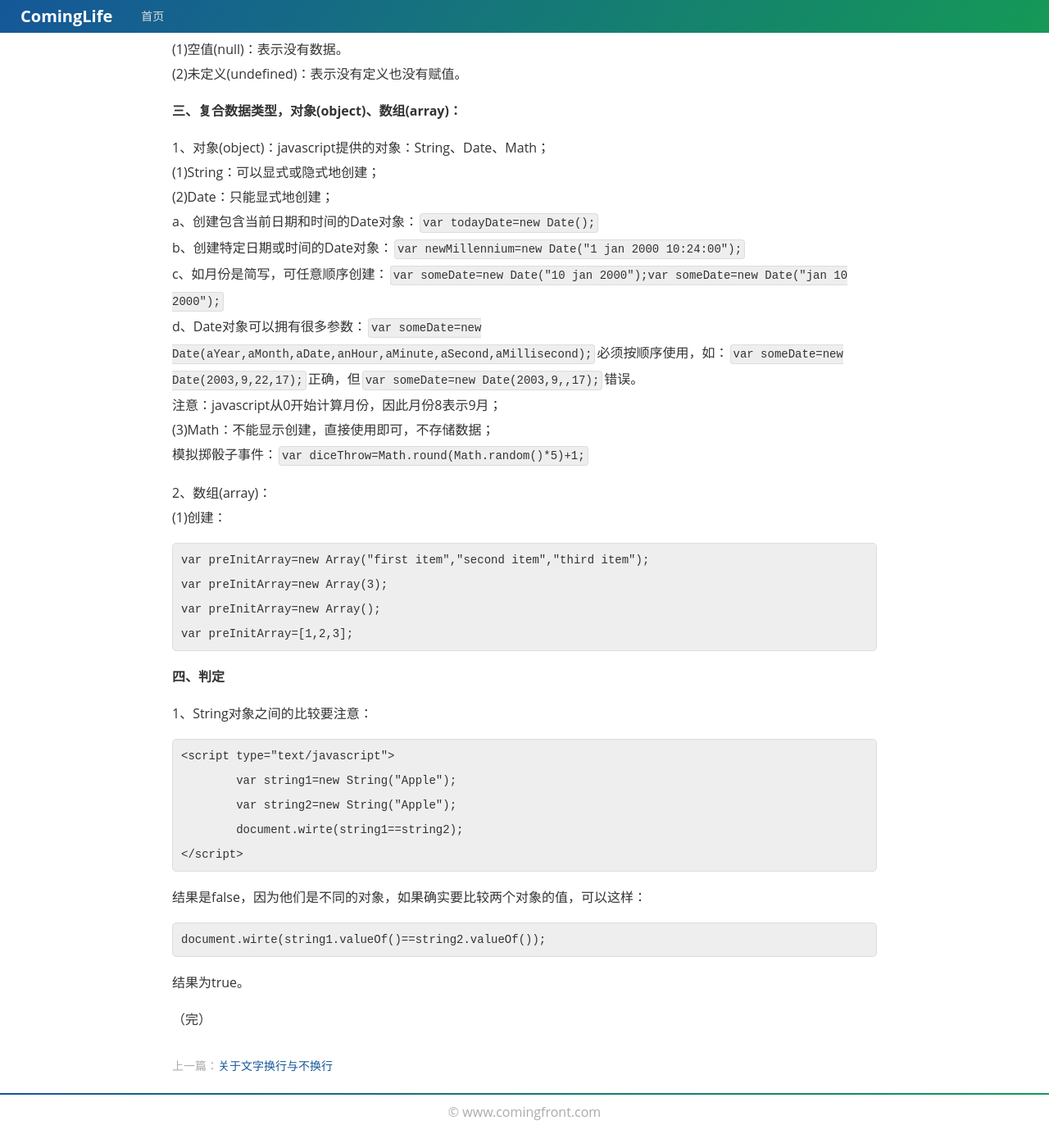
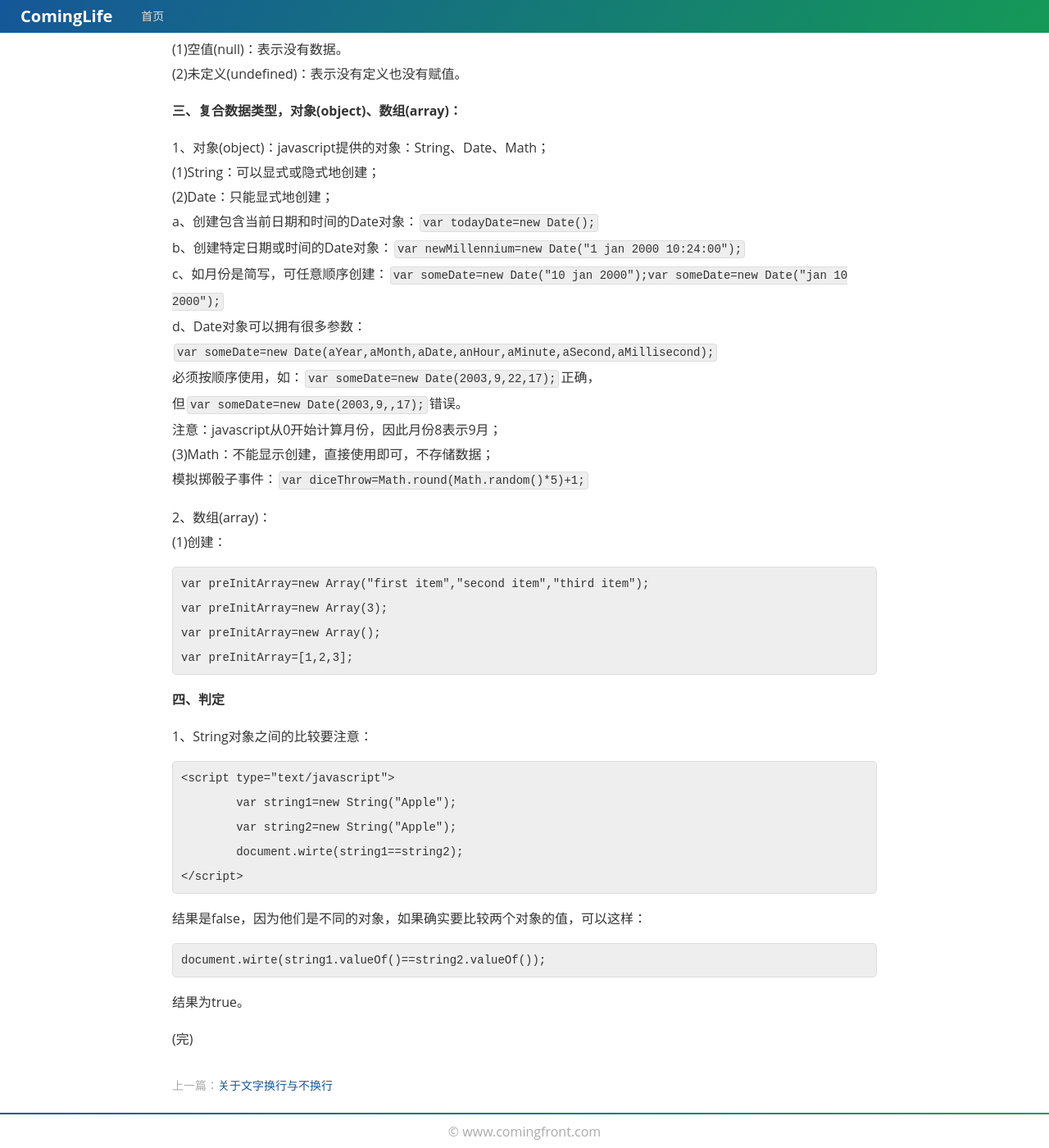
Before and after one commit to cominglife/comingfront.github.io, a Jekyll site: the page built from _posts/2012-01-30-js-beginning-javascript-with-dom-scripting-and-ajax-study.md, in a window 1280 px wide and 1400 px high, scrolled down 527 px. Shown: the whole window at 82% size. Built offline with Jekyll 4.4.1, drawn with Linux system fonts in a browser that asks for light colours.

Commit message:
add note

```diff
--- a/_posts/2012-01-30-js-beginning-javascript-with-dom-scripting-and-ajax-study.md
+++ b/_posts/2012-01-30-js-beginning-javascript-with-dom-scripting-and-ajax-study.md
@@ -31,7 +31,10 @@ __三、复合数据类型，对象(object)、数组(array)：__
 a、创建包含当前日期和时间的Date对象：`var todayDate=new Date();`
 b、创建特定日期或时间的Date对象：`var newMillennium=new Date("1 jan 2000 10:24:00");`
 c、如月份是简写，可任意顺序创建：`var someDate=new Date("10 jan 2000");var someDate=new Date("jan 10 2000");`
-d、Date对象可以拥有很多参数：`var someDate=new Date(aYear,aMonth,aDate,anHour,aMinute,aSecond,aMillisecond);`必须按顺序使用，如：`var someDate=new Date(2003,9,22,17);`正确，但`var someDate=new Date(2003,9,,17);`错误。
+d、Date对象可以拥有很多参数：
+`var someDate=new Date(aYear,aMonth,aDate,anHour,aMinute,aSecond,aMillisecond);`
+必须按顺序使用，如：`var someDate=new Date(2003,9,22,17);`正确，
+但`var someDate=new Date(2003,9,,17);`错误。
 注意：javascript从0开始计算月份，因此月份8表示9月；
 (3)Math：不能显示创建，直接使用即可，不存储数据；
 模拟掷骰子事件：`var diceThrow=Math.round(Math.random()*5)+1;`
@@ -60,4 +63,4 @@ __四、判定__
 
 结果为true。
 
-（完）
+(完)
--- a/css/style.css
+++ b/css/style.css
@@ -73,6 +73,6 @@ body{min-width:320px; color:#333;}
 .article_prev{float:left;}
 .article_next{float:right;}
 
-pre{padding:5px 10px; border:1px solid #ddd; border-radius:5px; white-space:pre-wrap; word-wrap:break-word; background:#eee;}
+pre{padding:5px 10px; margin:0; border:1px solid #ddd; border-radius:5px; white-space:pre-wrap; word-wrap:break-word; background:#eee;}
 code{font-size:14px;}
-p code{padding:3px; margin:0 2px; border:1px solid #ddd; border-radius:4px; background:#eee;}
+p code{padding:2px 3px; margin:0 2px; border:1px solid #ddd; border-radius:4px; background:#eee;}
```
